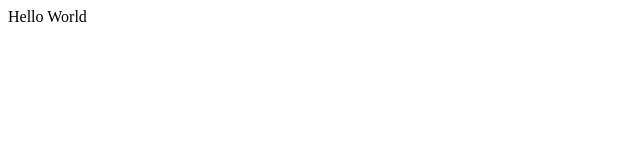
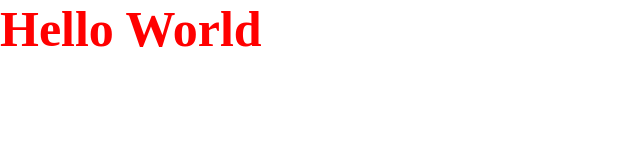
Before and after one commit to iamfarnush/test, a plain HTML site: page new_project/index.html in a window 1280 px wide. Shown: the whole page, without its empty margins (0-640 px from the left). Drawn offline with Linux system fonts and the light colour scheme.

Commit message:
uzum css chud

```diff
--- a/new_project/index.html
+++ b/new_project/index.html
@@ -4,8 +4,9 @@
     <meta charset="UTF-8">
     <meta name="viewport" content="width=device-width, initial-scale=1.0">
     <title>Document</title>
+    <link rel="stylesheet" href="./style.css">
 </head>
 <body>
-    Hello World
+   <h1> Hello World</h1>
 </body>
 </html>
--- /dev/null
+++ b/new_project/style.css
@@ -0,0 +1,9 @@
+*{
+    padding: 0;
+    margin: 0;
+    box-sizing: border-box;
+}
+h1{
+    font-size: 50px;
+    color: red;
+}
```
